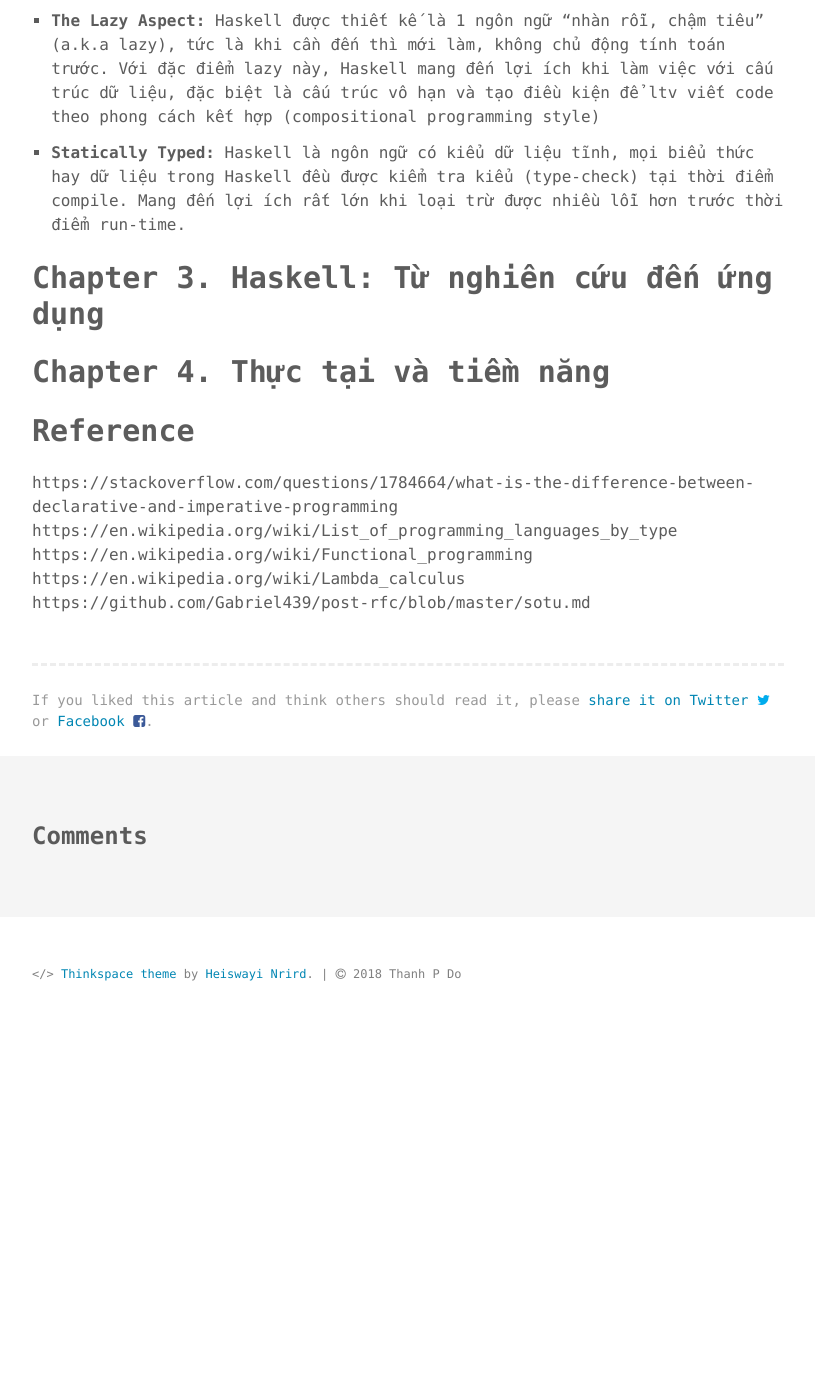
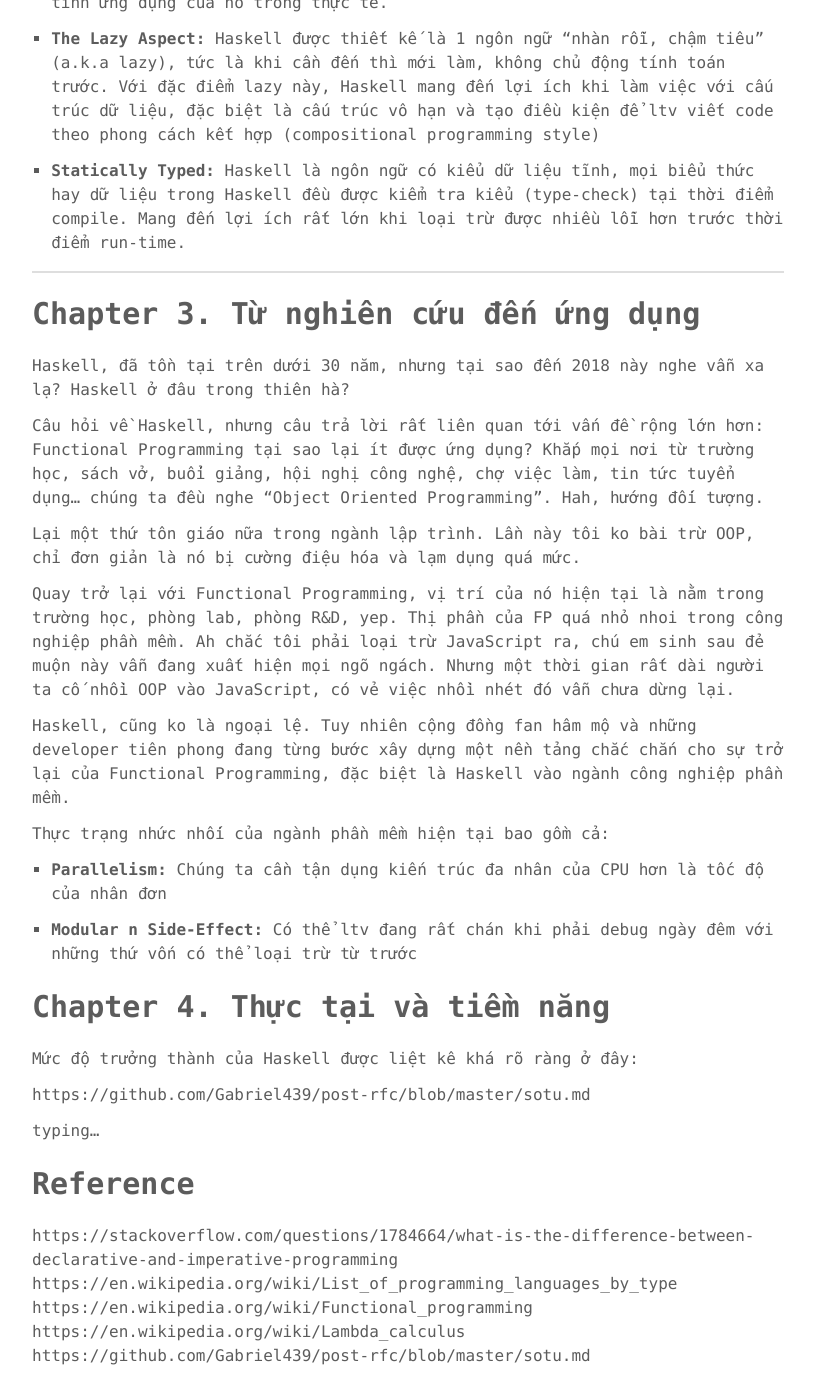
Before and after one commit to phuoc-thanh/phuoc-thanh.github.io, a Jekyll site: the page built from _posts/2018-04-10-haskell-the-hidden-power.md, in a window 1280 px wide and 1400 px high, scrolled down 3599 px. Shown: the whole window, without its empty margins (232-1047 px from the left). Built offline with Jekyll 4.4.1, drawn with Linux system fonts in a browser that asks for light colours; comment, search, counter and statistics services are not loaded; before the commit the page ends 4630 px from its top, so only the background shows below that; some of the changed text lies outside the part shown.

Commit message:
add some words for chapter3 haskell

```diff
--- a/_posts/2018-04-10-haskell-the-hidden-power.md
+++ b/_posts/2018-04-10-haskell-the-hidden-power.md
@@ -73,7 +73,7 @@
 
 * **Higher Order Functions:** Hàm bậc cao như Fold, Map, Traversal, Composition.. Khám phá hết đống này, tôi đảm bảo các bạn sẽ lạc vào một chân trời trừu tượng mới.
 
-* **Pure vs Impure:*** Tính thuần túy - Đây là vấn đề mơ hồ và còn nhiều tranh cãi, nhưng theo hiểu biết cá nhân thì Lambda Calculus mới có thể gọi là purest. Haskell có thể coi là chiến binh sống sót còn lại với chữ "Pure".
+* **Pure vs Impure:** Tính thuần túy - Đây là vấn đề mơ hồ và còn nhiều tranh cãi, nhưng theo hiểu biết cá nhân thì Lambda Calculus mới có thể gọi là purest. Haskell có thể coi là chiến binh sống sót còn lại với chữ "Pure".
 
 * **Recursion:** Đệ quy chính là vẻ đẹp của lập trình hàm. Có người từng nói, họ học Haskell chỉ vì "tail-recursive"
 
@@ -81,6 +81,7 @@
 
 * **Type system:** Strongly Type n Weak-Type
 
+---
 
 # Chapter 2. Gọi tên Haskell
 
@@ -106,14 +107,35 @@
 
 * **Statically Typed:** Haskell là ngôn ngữ có kiểu dữ liệu tĩnh, mọi biểu thức hay dữ liệu trong Haskell đều được kiểm tra kiểu (type-check) tại thời điểm compile. Mang đến lợi ích rất lớn khi loại trừ được nhiều lỗi hơn trước thời điểm run-time.
 
+---
 
-# Chapter 3. Haskell: Từ nghiên cứu đến ứng dụng
+# Chapter 3. Từ nghiên cứu đến ứng dụng
+
+Haskell, đã tồn tại trên dưới 30 năm, nhưng tại sao đến 2018 này nghe vẫn xa lạ? Haskell ở đâu trong thiên hà?
+
+Câu hỏi về Haskell, nhưng câu trả lời rất liên quan tới vấn đề rộng lớn hơn: Functional Programming tại sao lại ít được ứng dụng? Khắp mọi nơi từ trường học, sách vở, buổi giảng, hội nghị công nghệ, chợ việc làm, tin tức tuyển dụng... chúng ta đều nghe "Object Oriented Programming". Hah, hướng đối tượng.
+
+Lại một thứ tôn giáo nữa trong ngành lập trình. Lần này tôi ko bài trừ OOP, chỉ đơn giản là nó bị cường điệu hóa và lạm dụng quá mức.
+
+Quay trở lại với Functional Programming, vị trí của nó hiện tại là nằm trong trường học, phòng lab, phòng R&D, yep. Thị phần của FP quá nhỏ nhoi trong công nghiệp phần mềm. Ah chắc tôi phải loại trừ JavaScript ra, chú em sinh sau đẻ muộn này vẫn đang xuất hiện mọi ngõ ngách. Nhưng một thời gian rất dài người ta cố nhồi OOP vào JavaScript, có vẻ việc nhồi nhét đó vẫn chưa dừng lại.
+
+Haskell, cũng ko là ngoại lệ. Tuy nhiên cộng đồng fan hâm mộ và những developer tiên phong đang từng bước xây dựng một nền tảng chắc chắn cho sự trở lại của Functional Programming, đặc biệt là Haskell vào ngành công nghiệp phần mềm.
+
+Thực trạng nhức nhối của ngành phần mềm hiện tại bao gồm cả:
+
+* **Parallelism:** Chúng ta cần tận dụng kiến trúc đa nhân của CPU hơn là tốc độ của nhân đơn
+
+* **Modular n Side-Effect:** Có thể ltv đang rất chán khi phải debug ngày đêm với những thứ vốn có thể loại trừ từ trước
 
 
 
 # Chapter 4. Thực tại và tiềm năng
 
+Mức độ trưởng thành của Haskell được liệt kê khá rõ ràng ở đây:
 
+https://github.com/Gabriel439/post-rfc/blob/master/sotu.md
+
+typing...
 
 # Reference
 
```
